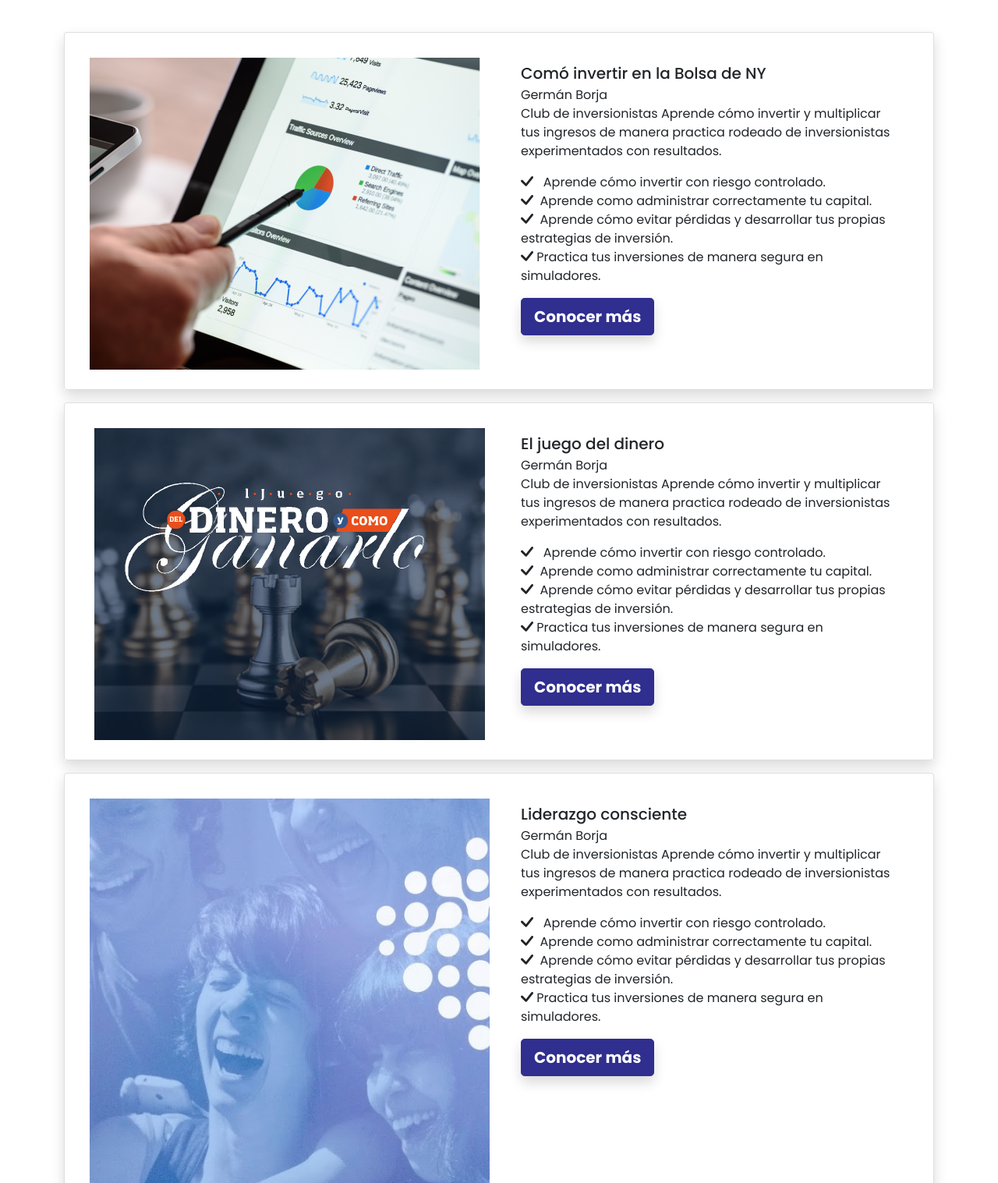
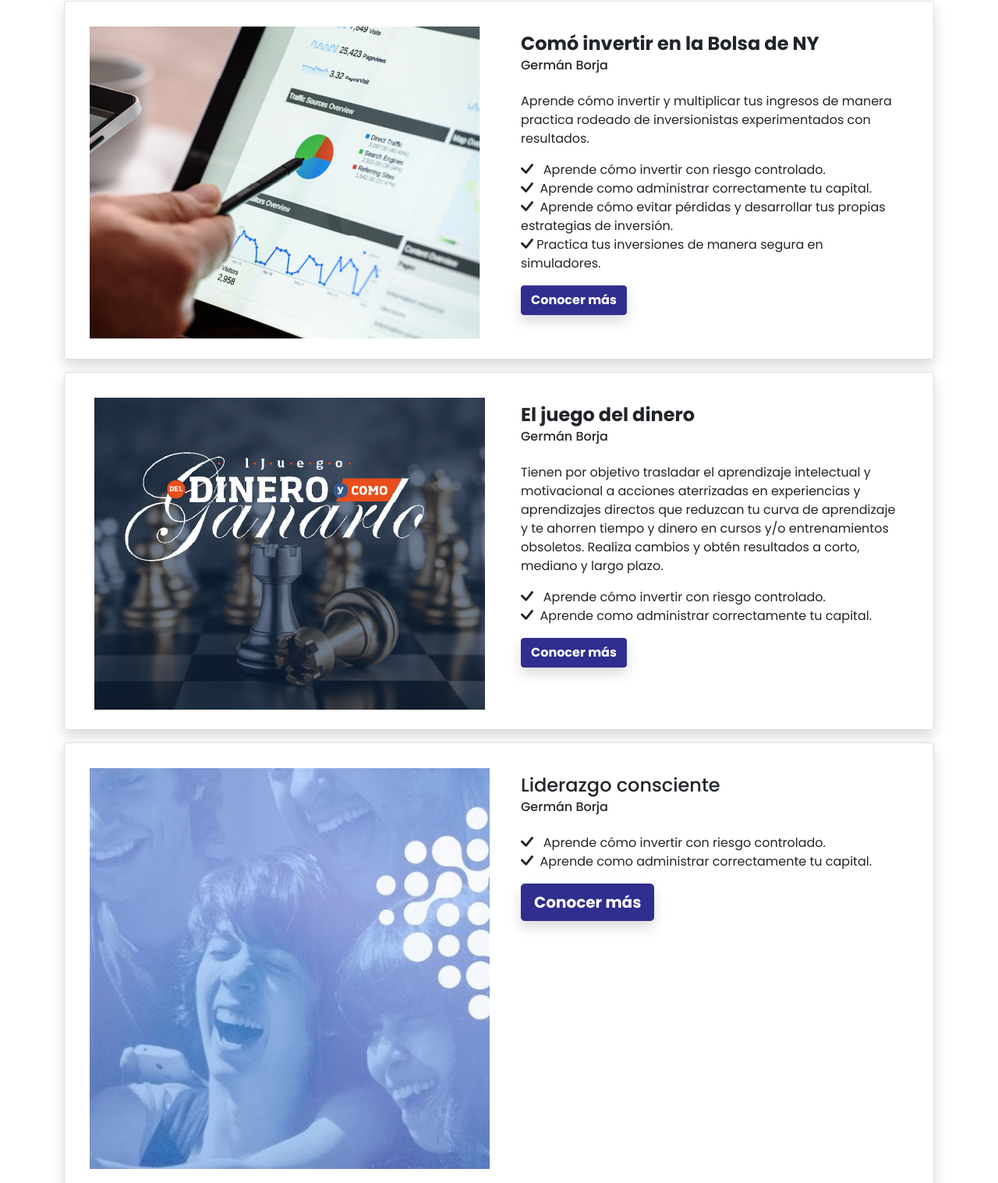
Before and after one commit to carlceca05/sharing, a website: page index.html in a window 1280 px wide. Shown: the part 3192-4709 px from the top of the page at 78% size. Drawn offline with nearby package versions, Linux system fonts and the light colour scheme.

```diff
--- a/index.html
+++ b/index.html
@@ -43,9 +43,7 @@
             <a class="navbar-brand" href="index.html">
                 <img src="imagenes/logo_sharingMIND_log.png" alt="logo" width="55" height="55">
             </a>
-            <button class="navbar-toggler" type="button" data-bs-toggle="collapse"
-                data-bs-target="#navbarSupportedContent" aria-controls="navbarSupportedContent" aria-expanded="false"
-                aria-label="Toggle navigation">
+            <button class="navbar-toggler" type="button" data-bs-toggle="collapse" data-bs-target="#navbarSupportedContent" aria-controls="navbarSupportedContent" aria-expanded="false" aria-label="Toggle navigation">
                 <span class="navbar-toggler-icon"></span>
             </button>
             <div class="collapse navbar-collapse justify-content-end" id="navbarSupportedContent">
@@ -54,16 +52,13 @@
                         <a class="nav-link active" aria-current="page" href="index.html"> Inicio </a>
                     </li>
                     <li class="nav-item dropdown ">
-                        <a class="nav-link dropdown-toggle" href="#" id="navbarDropdown" role="button"
-                            data-bs-toggle="dropdown" aria-expanded="false">Cursos y Talleres </a>
+                        <a class="nav-link dropdown-toggle" href="#" id="navbarDropdown" role="button" data-bs-toggle="dropdown" aria-expanded="false">Cursos y Talleres </a>
                         <ul class="dropdown-menu " aria-labelledby="navbarDropdown">
-                            <small>
-                                <li class=""><a class="dropdown-item fw-bold" href="#">Inversionista</a></li>
-                                <li>
-                                    <a class="dropdown-item " href="#"> <small>Comó invertir en la Bolsa de
-                                            NY</small></a>
-                                </li>
-                                <li>
+                            <li class=""><a class="dropdown-item fw-bold" href="#">  Inversionista</a></li>
+                            <li>
+                                <a class="dropdown-item " href="#"> <small>Comó invertir en la Bolsa de NY</small></a>
+                            </li>
+                            <li>
                                     <hr class="dropdown-divider">
                                 </li>
                                 <li><a class="dropdown-item fw-bold" href="#">Marketing</a></li>
@@ -102,10 +97,8 @@
                                     <a class="dropdown-item " href="#"> Comó hacer sitios web</a>
                                 </li>
                                 <li>
-                                    <a class="dropdown-item " href="#"><small> Venta de servicios de diseño<br> de
-                                            páginas y social media manager</small></a>
+                                    <a class="dropdown-item " href="#"><small> Venta de servicios de diseño<br> de páginas y social media manager</small></a>
                                 </li>
-                            </small>
                         </ul>
                     </li>
                     <li class="nav-item ">
@@ -170,7 +163,7 @@
     </section>
 
     <!--seccion 5 que ofrecemos 2.0 -->
-    <section class="container-fluid pt-5 pb-5">
+    <section class="container-fluid pt-5 ">
         <div class="container pt-5 pb-5 ">
             <div class="row">
                 <div class="col-md-6 col-sm-12 col-xs-12">
@@ -178,7 +171,7 @@
                         src="imagenes/dos-socios-comerciales-que-trabajan-juntos-oficina-equipo_1303-25379.jpg" alt="sharing mind ">
                 </div>
                 <div class="col-md-6 col-sm-12 col-xs-12">
-                    <h2 class="fw-bold">Descubre la solución </h2>
+                    <h2 class="fw-bold mb-3">Descubre la solución </h2>
                     <p>Ofrecemos las mejores soluciones para todos aquellos que inician un proyecto por su cuenta y necesitan de un coach para definir los procedimientos estratégicos, administrativos y financieros más adecuados, ó bien ya tienen un negocio y lo quieren llevar al siguiente nivel utilizando las últimas herramientas disponibles en el mercado. Desarrollamos la capacidad de los emprendedores para detectar rápidamente los problemas del mercado y les ayudamos a definir la mejor vía para solucionarlos.</p>
                 </div>
             </div>
@@ -187,9 +180,9 @@
     <!--secion 6 cursos y talleres-->
     <section class="container-fluid pt-5 pb-5 ">
         <div class="container">
-            <h2 class="fw-bold">Nuestros cursos y Talleres</h2>
+            <h2 class="fw-bold mb-3">Nuestros cursos y Talleres</h2>
             <p>Conoce nuestros cursos y talleres que tenemos para ti, sobre todos los temas que te ayudaran a mejorar tu estilo de vida y a llevar una vida en sintonia con tu emprededor interior</p>
-            <h3 class="text-center mt-5 mb-5">Selecciona una de nuestras categorias</h3>
+            <h3 class="text-center fw-bold mt-5 mb-5">Selecciona una de nuestras categorias</h3>
             <input type="radio" id="todo" name="categories" value="todo" checked>
             <input type="radio" id="Inversionista" name="categories" value="Inversionista">
             <input type="radio" id="Entrepreneur" name="categories" value="Entrepreneur">
@@ -225,9 +218,9 @@
                             </div>
                             <div class="col">
                                 <div class="card-body ">
-                                    <h5>Comó invertir en la Bolsa de NY</h5>
-                                    <p class="card-subtitle ">Germán Borja</p>
-                                    <p class="card-text">Club de inversionistas Aprende cómo invertir y multiplicar tus
+                                    <h4 class="fw-bold ">Comó invertir en la Bolsa de NY</h4>
+                                    <h6 class="card-subtitle mb-4 ">Germán Borja</h6>
+                                    <p class="card-text">Aprende cómo invertir y multiplicar tus
                                         ingresos de manera practica rodeado de inversionistas experimentados con
                                         resultados. </p>
                                     <ul class="list-unstyled">
@@ -244,7 +237,7 @@
                                             segura en
                                             simuladores.</li>
                                     </ul>
-                                    <p class=" mt-3"><a class="btn btn-primary btn-lg text-white fw-bold shadow "
+                                    <p class=" mt-3"><a class="btn btn-primary btn text-white fw-bold shadow "
                                             href="#"> Conocer más </a></p>
                                 </div>
                             </div>
@@ -260,27 +253,15 @@
                             </div>
                             <div class="col">
                                 <div class="card-body ">
-                                    <h5 class="card-title">El juego del dinero</h5>
-                                    <p class="card-subtitle ">Germán Borja</p>
-                                    <p class="card-text">Club de inversionistas Aprende cómo invertir y multiplicar tus
-                                        ingresos de manera practica rodeado de inversionistas experimentados con
-                                        resultados. </p>
+                                    <h4 class="card-title fw-bold" >El juego del dinero</h4>
+                                    <h6 class="card-subtitle mb-4">Germán Borja</h6>
+                                    <p class="card-text">Tienen por objetivo trasladar el aprendizaje intelectual y motivacional a acciones aterrizadas en experiencias y aprendizajes directos que reduzcan tu curva de aprendizaje y te ahorren tiempo y dinero en cursos y/o entrenamientos obsoletos. Realiza cambios y obtén resultados a corto, mediano y largo plazo.</p>
                                     <ul class="list-unstyled">
-                                        <li><i class="bi bi-check-lg"></i> &nbsp; Aprende cómo invertir con riesgo
-                                            controlado.</li>
-                                        <li><i class="bi bi-check-lg"></i> &nbsp;Aprende como administrar correctamente
-                                            tu capital.
+                                        <li><i class="bi bi-check-lg"></i> &nbsp; Aprende cómo invertir con riesgo controlado.</li>
+                                        <li><i class="bi bi-check-lg"></i> &nbsp;Aprende como administrar correctamente tu capital.
                                         </li>
-                                        <li><i class="bi bi-check-lg"></i> &nbsp;Aprende cómo evitar pérdidas y
-                                            desarrollar tus
-                                            propias
-                                            estrategias de inversión.</li>
-                                        <li><i class="bi bi-check-lg"></i>&nbsp;Practica tus inversiones de manera
-                                            segura en
-                                            simuladores.</li>
                                     </ul>
-                                    <p class=" mt-3"><a class="btn btn-primary btn-lg text-white fw-bold shadow "
-                                            href="#"> Conocer más </a></p>
+                                    <p class=" mt-3"><a class="btn btn-primary btn text-white fw-bold shadow" href="#"> Conocer más </a></p>
                                 </div>
                             </div>
                         </div>
@@ -294,24 +275,14 @@
                             </div>
                             <div class="col">
                                 <div class="card-body ">
-                                    <h5 class="card-title">Liderazgo consciente</h5>
-                                    <p class="card-subtitle ">Germán Borja</p>
-                                    <p class="card-text">Club de inversionistas Aprende cómo invertir y multiplicar tus
-                                        ingresos de manera practica rodeado de inversionistas experimentados con
-                                        resultados. </p>
+                                    <h4 class="card-title">Liderazgo consciente</h4>
+                                    <h6 class="card-subtitle mb-4">Germán Borja</h6>
+                                    <p class="card-text"> </p>
                                     <ul class="list-unstyled">
-                                        <li><i class="bi bi-check-lg"></i> &nbsp; Aprende cómo invertir con riesgo
-                                            controlado.</li>
-                                        <li><i class="bi bi-check-lg"></i> &nbsp;Aprende como administrar correctamente
-                                            tu capital.
+                                        <li><i class="bi bi-check-lg"></i> &nbsp; Aprende cómo invertir con riesgo controlado.</li>
+                                        <li><i class="bi bi-check-lg"></i> &nbsp;Aprende como administrar correctamente tu capital.
                                         </li>
-                                        <li><i class="bi bi-check-lg"></i> &nbsp;Aprende cómo evitar pérdidas y
-                                            desarrollar tus
-                                            propias
-                                            estrategias de inversión.</li>
-                                        <li><i class="bi bi-check-lg"></i>&nbsp;Practica tus inversiones de manera
-                                            segura en
-                                            simuladores.</li>
+
                                     </ul>
                                     <p class=" mt-3"><a class="btn btn-primary btn-lg text-white fw-bold shadow "
                                             href="#"> Conocer más </a></p>
@@ -329,21 +300,12 @@
                             </div>
                             <div class="col">
                                 <div class="card-body ">
-                                    <h5 class="card-title">Simplicidad</h5>
-                                    <p class="card-subtitle ">Germán Borja</p>
-                                    <p class="card-text">Club de inversionistas Aprende cómo invertir y multiplicar tus
-                                        ingresos de manera practica rodeado de inversionistas experimentados con
-                                        resultados. </p>
+                                    <h4 class="card-title">Simplicidad</h4>
+                                    <h6 class="card-subtitle mb-4">Germán Borja</h6>
+                                    <p class="card-text"></p>
                                     <ul class="list-unstyled">
                                         <li><i class="bi bi-check-lg"></i> &nbsp; Aprende cómo invertir con riesgo
                                             controlado.</li>
-                                        <li><i class="bi bi-check-lg"></i> &nbsp;Aprende como administrar correctamente
-                                            tu capital.
-                                        </li>
-                                        <li><i class="bi bi-check-lg"></i> &nbsp;Aprende cómo evitar pérdidas y
-                                            desarrollar tus propias estrategias de inversión.</li>
-                                        <li><i class="bi bi-check-lg"></i>&nbsp;Practica tus inversiones de manera
-                                            segura en simuladores.</li>
                                     </ul>
                                     <p class=" mt-3"><a class="btn btn-primary btn-lg text-white fw-bold shadow "
                                             href="#"> Conocer más </a></p>
```
